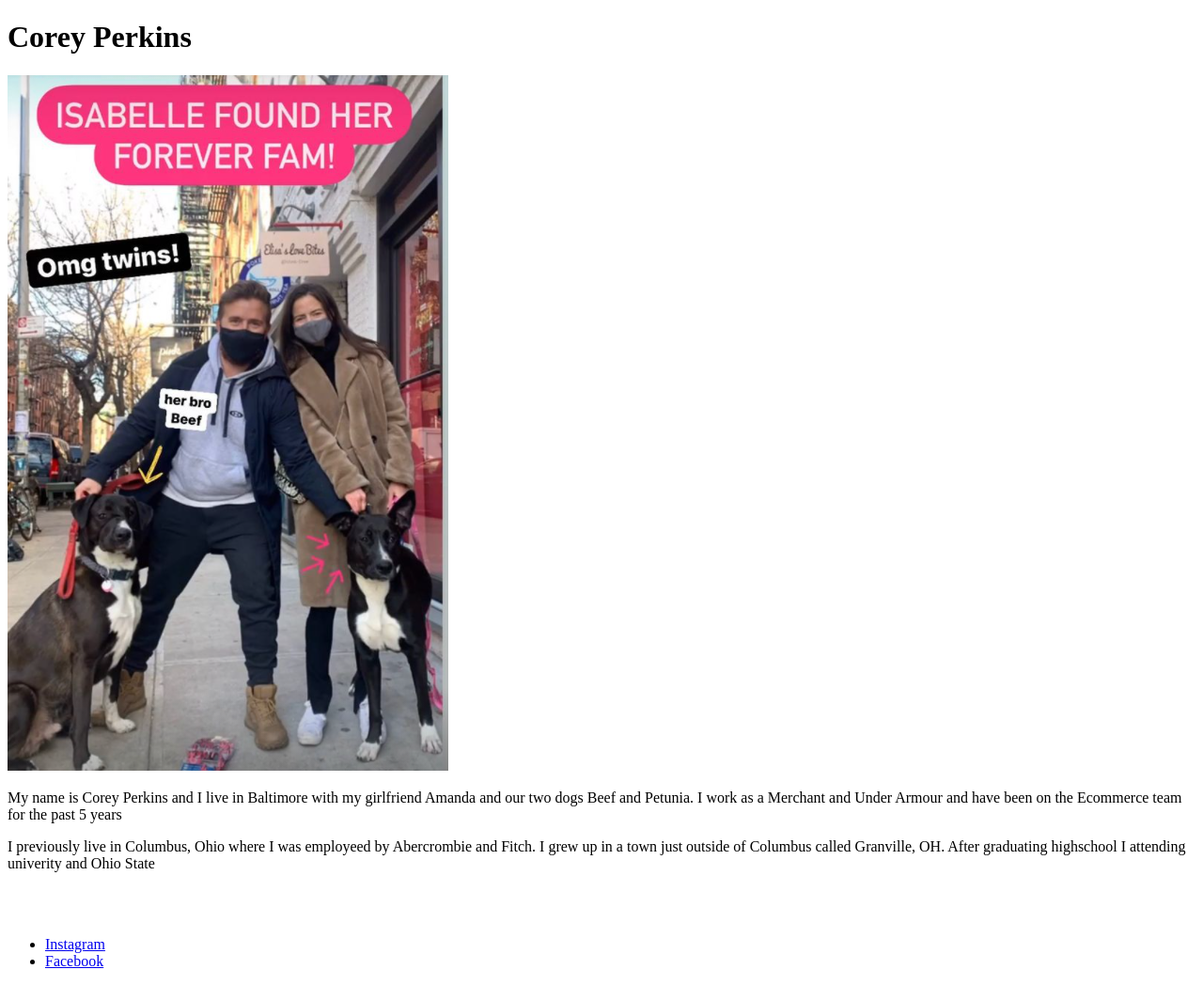
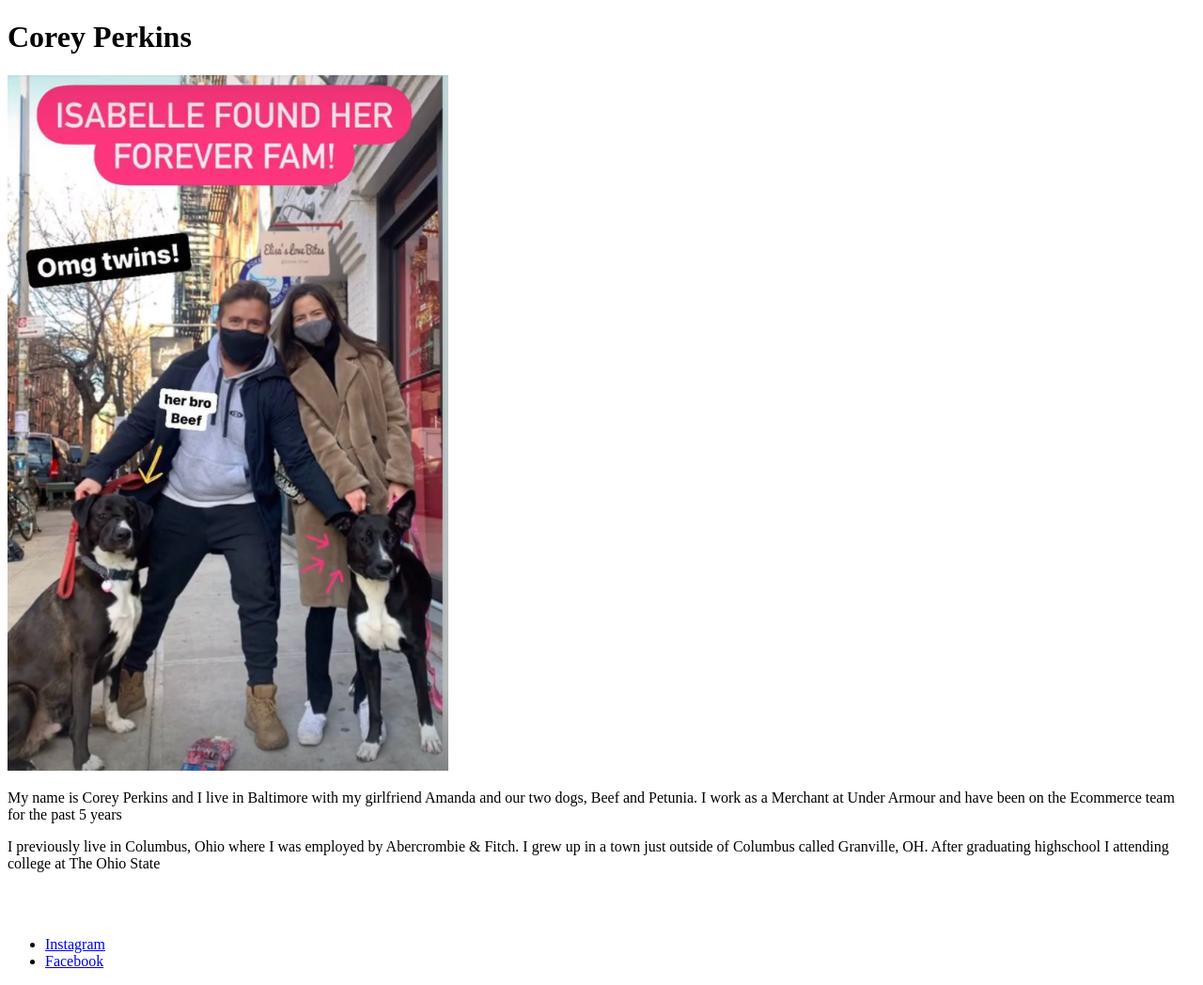
Before and after one commit to perkins228/perkins228.github.io, a plain HTML site: page index.html in a window 1280 px wide. Shown: the whole page at 94% size. Drawn offline with Linux system fonts and the light colour scheme.

Commit message:
fix spelling mistakes

```diff
--- a/index.html
+++ b/index.html
@@ -10,8 +10,8 @@
 
 <img src="../perkins228.github.io/Assets/pic.PNG", alt= "family picture">
 
-<p>My name is Corey Perkins and I live in Baltimore with my girlfriend Amanda and our two dogs Beef and Petunia. I work as a Merchant and Under Armour and have been on the Ecommerce team for the past 5 years</p>
-<p>I previously live in Columbus, Ohio where I was employeed by Abercrombie and Fitch. I grew up in a town just outside of Columbus called Granville, OH. After graduating highschool I attending univerity and Ohio State</p>
+<p>My name is Corey Perkins and I live in Baltimore with my girlfriend Amanda and our two dogs, Beef and Petunia. I work as a Merchant at Under Armour and have been on the Ecommerce team for the past 5 years</p>
+<p>I previously live in Columbus, Ohio where I was employed by Abercrombie & Fitch. I grew up in a town just outside of Columbus called Granville, OH. After graduating highschool I attending college at The Ohio State</p>
 <br><br>
 <ul>
 <li><a href="https://www.instagram.com/perkins228/", target="_blank">Instagram</a></li>
```
